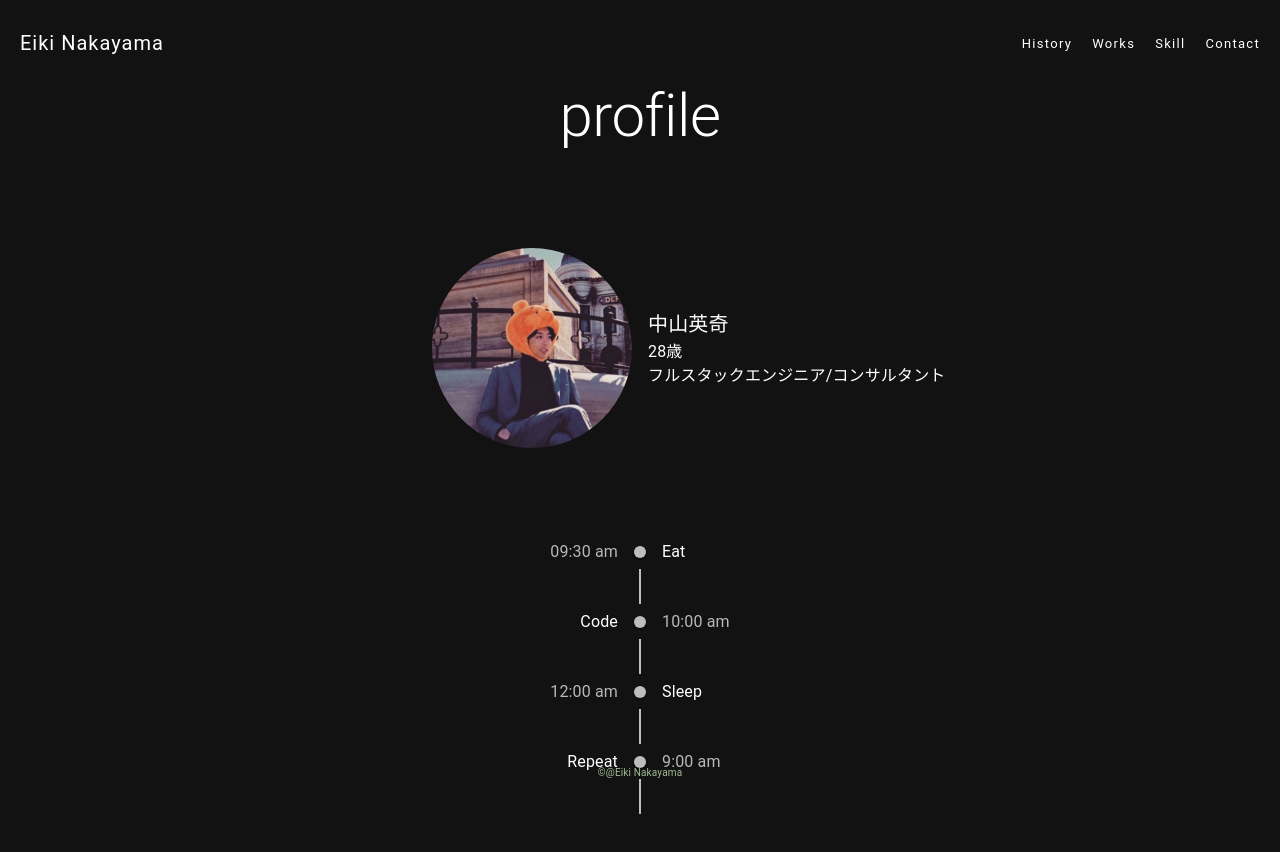
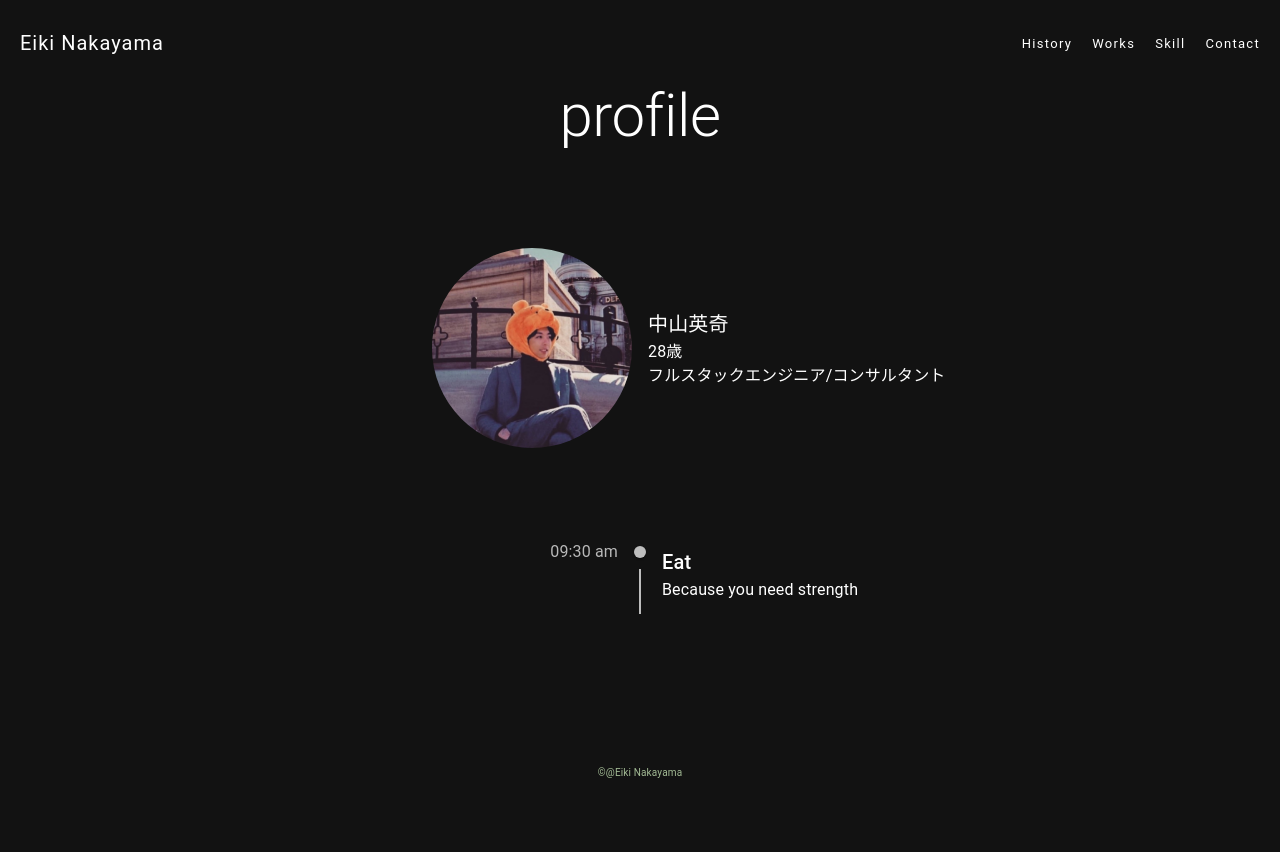
Before and after one commit to EIKINAKAYAMA/portfolio, a Next.js app: page /profile in a window 1280 px wide. Shown: the top 852 px of the page. After the commit the page ends 800 px from the top, so only its background shows below. Built offline with nearby package versions, Linux system fonts and the light colour scheme.

Commit message:
refactoring

```diff
--- /dev/null
+++ b/src/components/profile/ProfileTimeline.js
@@ -0,0 +1,38 @@
+import {
+  Timeline,
+  TimelineConnector,
+  TimelineContent,
+  TimelineDot,
+  TimelineItem,
+  TimelineOppositeContent,
+  TimelineSeparator,
+} from "@mui/lab";
+import { Typography } from "@mui/material";
+
+export default function ProfileTimeline() {
+  const historyData = [
+    { date: "2022/01/01", event: "イベント1" },
+    { date: "2022/02/15", event: "イベント2" },
+    // 自分の履歴データをここに追加
+  ];
+
+  return (
+    <Timeline position="alternate">
+      <TimelineItem>
+        <TimelineOppositeContent color="text.secondary">
+          09:30 am
+        </TimelineOppositeContent>
+        <TimelineSeparator>
+          <TimelineDot />
+          <TimelineConnector />
+        </TimelineSeparator>
+        <TimelineContent sx={{ py: "12px", px: 2 }}>
+          <Typography variant="h6" component="span">
+            Eat
+          </Typography>
+          <Typography>Because you need strength</Typography>
+        </TimelineContent>
+      </TimelineItem>
+    </Timeline>
+  );
+}
--- a/src/components/profileTimeline.js
+++ /dev/null
@@ -1,56 +0,0 @@
-import {
-  Timeline,
-  TimelineConnector,
-  TimelineContent,
-  TimelineDot,
-  TimelineItem,
-  TimelineOppositeContent,
-  TimelineSeparator,
-} from "@mui/lab";
-
-export default function ProfileTimeline() {
-  return (
-    <Timeline position="alternate">
-      <TimelineItem>
-        <TimelineOppositeContent color="text.secondary">
-          09:30 am
-        </TimelineOppositeContent>
-        <TimelineSeparator>
-          <TimelineDot />
-          <TimelineConnector />
-        </TimelineSeparator>
-        <TimelineContent>Eat</TimelineContent>
-      </TimelineItem>
-      <TimelineItem>
-        <TimelineOppositeContent color="text.secondary">
-          10:00 am
-        </TimelineOppositeContent>
-        <TimelineSeparator>
-          <TimelineDot />
-          <TimelineConnector />
-        </TimelineSeparator>
-        <TimelineContent>Code</TimelineContent>
-      </TimelineItem>
-      <TimelineItem>
-        <TimelineOppositeContent color="text.secondary">
-          12:00 am
-        </TimelineOppositeContent>
-        <TimelineSeparator>
-          <TimelineDot />
-          <TimelineConnector />
-        </TimelineSeparator>
-        <TimelineContent>Sleep</TimelineContent>
-      </TimelineItem>
-      <TimelineItem>
-        <TimelineOppositeContent color="text.secondary">
-          9:00 am
-        </TimelineOppositeContent>
-        <TimelineSeparator>
-          <TimelineDot />
-          <TimelineConnector />
-        </TimelineSeparator>
-        <TimelineContent>Repeat</TimelineContent>
-      </TimelineItem>
-    </Timeline>
-  );
-}
--- a/src/components/HabitWorkCards.js
+++ b/src/components/works/BusinessCards.js
@@ -1,7 +1,7 @@
 import Grid from "@mui/material/Unstable_Grid2";
-import ImageCard from "./common/ImageCard";
+import ImageCard from "./ImageCard";
 
-export default function HabitWorkCards() {
+export default function BusinessCards() {
   return (
     <Grid container spacing={4}>
       <Grid xs={12} sm={6} md={4}>
--- a/src/components/BusinessWorkCards.js
+++ b/src/components/works/HabitCards.js
@@ -1,7 +1,7 @@
 import Grid from "@mui/material/Unstable_Grid2";
-import ImageCard from "../components/common/ImageCard";
+import ImageCard from "./ImageCard";
 
-export default function BusinessWorkCards() {
+export default function HabitCards() {
   return (
     <Grid container spacing={4}>
       <Grid xs={12} sm={6} md={4}>
--- a/src/pages/profile.js
+++ b/src/pages/profile.js
@@ -1,4 +1,4 @@
-import ProfileTimeline from "@/components/profileTimeline";
+import ProfileTimeline from "@/components/profile/ProfileTimeline";
 import { Avatar, Box, Grid, Typography, useMediaQuery } from "@mui/material";
 
 const calculateAge = (birthday) => {
@@ -16,13 +16,7 @@ const calculateAge = (birthday) => {
   return age;
 };
 
-function Profile() {
-  const historyData = [
-    { date: "2022/01/01", event: "イベント1" },
-    { date: "2022/02/15", event: "イベント2" },
-    // 自分の履歴データをここに追加
-  ];
-
+export default function Profile() {
   const isSmallScreen = useMediaQuery((theme) => theme.breakpoints.down("sm"));
 
   return (
@@ -68,4 +62,3 @@ function Profile() {
     </Box>
   );
 }
-export default Profile;
```
Also changed, not shown: src/pages/works.js (+7 -8 lines), src/components/works/ImageCard.js (renamed from src/components/common/ImageCard.js).
